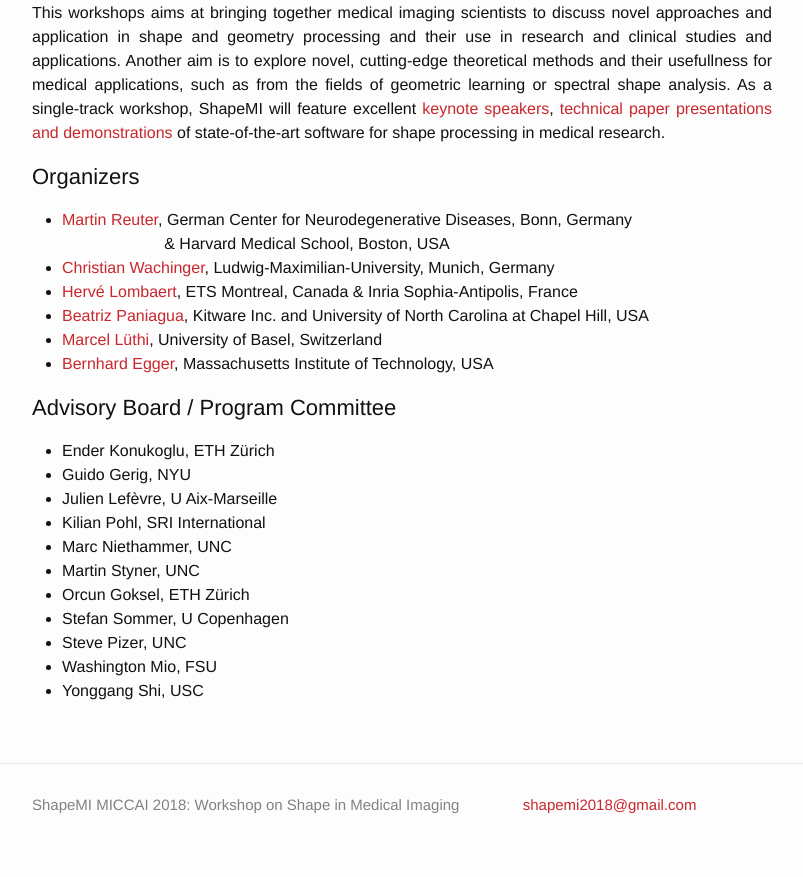
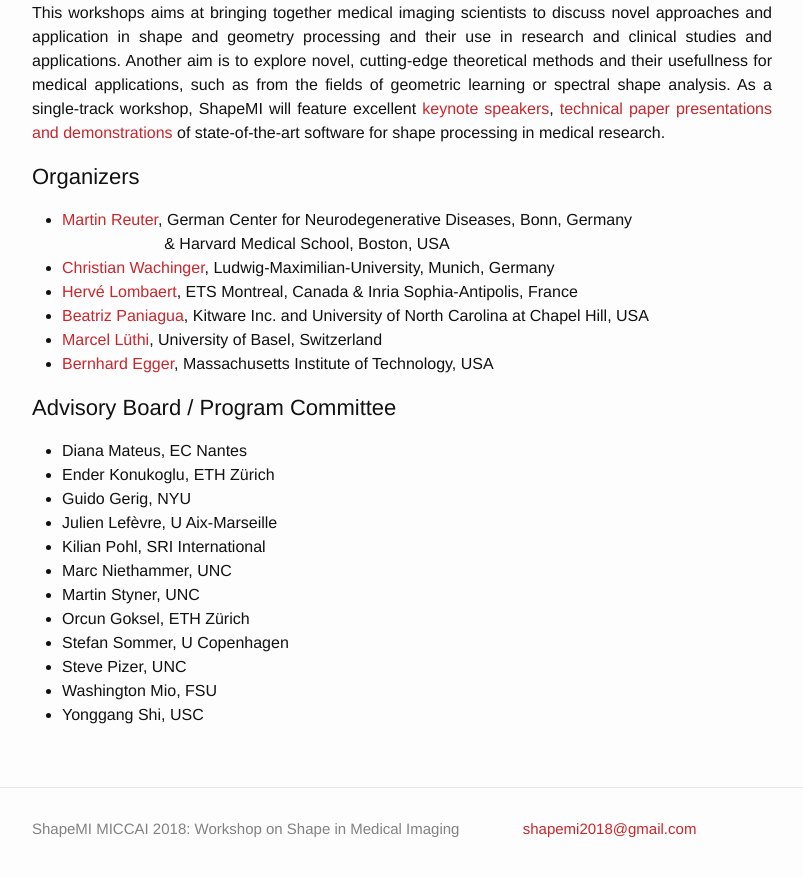
Before and after one commit to shapemi/shapemi2020, a Jekyll site: the page built from index.md, in a window 1280 px wide and 900 px high, scrolled down 1253 px. Shown: the top 877 px of the window, without its empty margins (238-1041 px from the left). Built offline with Jekyll 4.4.1, drawn with Linux system fonts in a browser that asks for light colours; our own code applies the rules of GitHub Pages for plain Markdown files.

Commit message:
Added diana

```diff
--- a/index.md
+++ b/index.md
@@ -33,6 +33,7 @@
 - [Bernhard Egger](https://www.csail.mit.edu/person/bernhard-egger), Massachusetts Institute of Technology, USA
 
 # Advisory Board / Program Committee
+- Diana Mateus, EC Nantes
 - Ender Konukoglu, ETH Zürich
 - Guido Gerig, NYU
 - Julien Lefèvre, U Aix-Marseille
```
